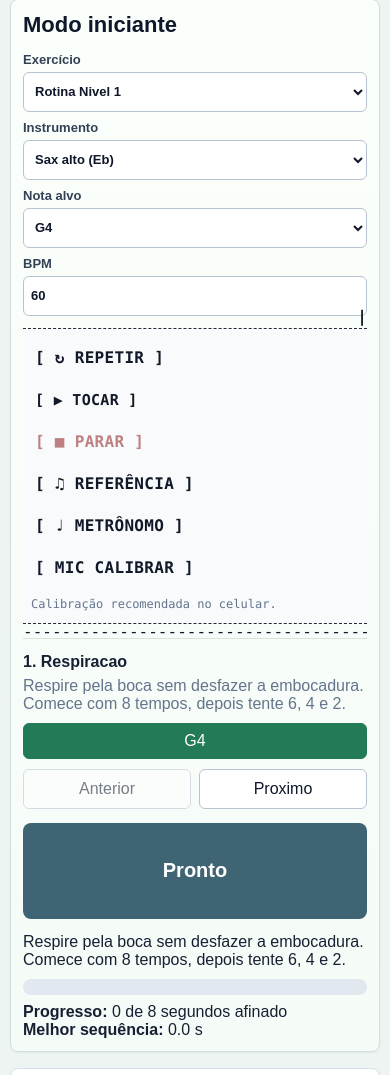
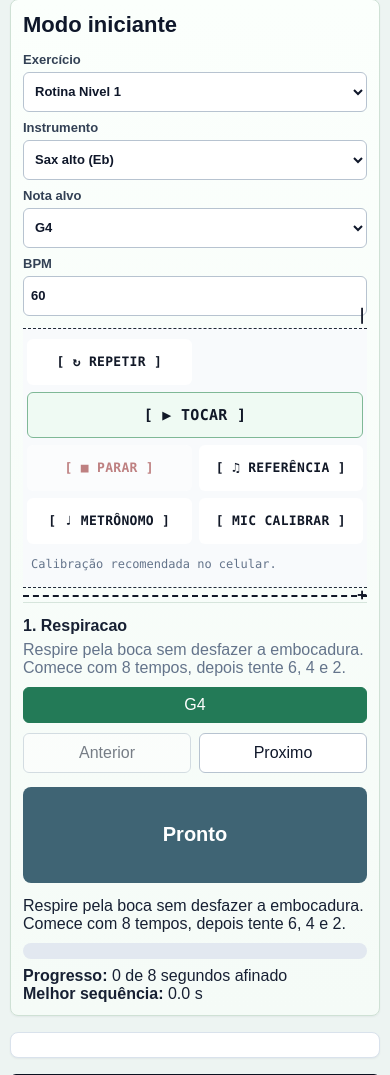
Before and after one commit to monitoramentopedagogico-nam/audio, a Django app: page /audio/ in a window 390 px wide. Shown: the part 655-1730 px from the top of the page. Run offline with Django 4.2, Linux system fonts and the light colour scheme; the visitor is signed in with stand-in values (Sample User, id 1).

Commit message:
Improve mobile playback panel layout

```diff
--- a/mysite/app/templates/app/audio.html
+++ b/mysite/app/templates/app/audio.html
@@ -197,12 +197,12 @@
     }
     #beginnerControls select,#beginnerControls input,#perceptionControls select{width:100%;padding:7px}
     .practice-play-panel{
-      display:flex;
-      flex-wrap:wrap;
+      display:grid;
+      grid-template-columns:repeat(6,minmax(0,1fr));
       gap:8px;
       align-items:center;
       margin:12px 0;
-      padding:12px 10px 10px;
+      padding:12px 10px 14px;
       border:1px dashed #1f2937;
       border-left:0;
       border-right:0;
@@ -215,34 +215,45 @@
       content:"|";
       position:absolute;
       right:0;
-      top:-22px;
+      top:-24px;
       color:#111827;
       font-weight:700;
     }
     .practice-play-panel::after{
-      content:"------------------------------------------------------+";
+      content:"";
       position:absolute;
       left:0;
-      bottom:-18px;
+      right:0;
+      bottom:-10px;
+      height:1px;
+      border-bottom:2px dashed #111827;
+    }
+    .practice-play-panel .play-corner{
+      position:absolute;
+      right:0;
+      bottom:-17px;
       color:#111827;
-      white-space:nowrap;
-      overflow:hidden;
-      max-width:100%;
+      font-weight:700;
     }
     .practice-play-panel button{
-      min-height:38px;
+      min-height:46px;
       border:0;
-      border-radius:0;
-      background:transparent!important;
+      border-radius:6px;
+      background:#fff!important;
       color:#111827;
       font-family:inherit;
       font-weight:700;
       letter-spacing:.3px;
-      padding:6px 8px;
+      padding:8px 6px;
+      white-space:nowrap;
+      overflow:hidden;
+      text-overflow:ellipsis;
     }
     #beginnerStartBtn{
       color:#111827;
       font-size:15px;
+      border:1px solid #7fb896;
+      background:#effaf3!important;
     }
     #beginnerStartBtn:hover:not(:disabled){
       color:var(--accent-strong);
@@ -253,9 +264,9 @@
       opacity:1;
     }
     #beginnerStopBtn{color:#8f1d1d}
-    .practice-play-panel button:hover:not(:disabled){background:transparent;color:var(--accent-strong)}
+    .practice-play-panel button:hover:not(:disabled){background:#eef6ef!important;color:var(--accent-strong)}
     .play-panel-status{
-      flex:1 1 100%;
+      grid-column:1 / -1;
       color:var(--muted);
       font-size:13px;
       padding:6px 4px 0;
@@ -424,12 +435,18 @@
       }
       .practice-play-panel{
         display:grid;
-        grid-template-columns:1fr;
-        gap:4px;
-        padding:10px 4px 12px;
+        grid-template-columns:1fr 1fr;
+        gap:7px;
+        padding:10px 4px 16px;
       }
-      .practice-play-panel button{text-align:left}
-      .play-panel-status{font-size:12px}
+      .practice-play-panel button{
+        min-height:46px;
+        text-align:center;
+        font-size:13px;
+        padding:8px 5px;
+      }
+      #beginnerStartBtn{grid-column:1 / -1;font-size:15px}
+      .play-panel-status{grid-column:1 / -1;font-size:12px}
       #beginnerControls,#perceptionControls,#controls,.tool-row{display:grid;grid-template-columns:1fr;gap:8px;align-items:stretch}
       #beginnerControls label,#perceptionControls label{width:100%;min-width:0}
       #beginnerControls button,#controls button,.tool-row button,#advancedToggle{width:100%}
@@ -523,6 +540,7 @@
       <button id="beginnerMetronomeBtn" type="button">[ &#9833; METR&Ocirc;NOMO ]</button>
       <button id="calibrateMicBtn" type="button">[ MIC CALIBRAR ]</button>
       <div class="play-panel-status" id="calibrationStatus">Calibra&ccedil;&atilde;o recomendada no celular.</div>
+      <span class="play-corner" aria-hidden="true">+</span>
     </div>
     <div id="perceptionControls" class="perception-hidden">
       <label>Tom
```
